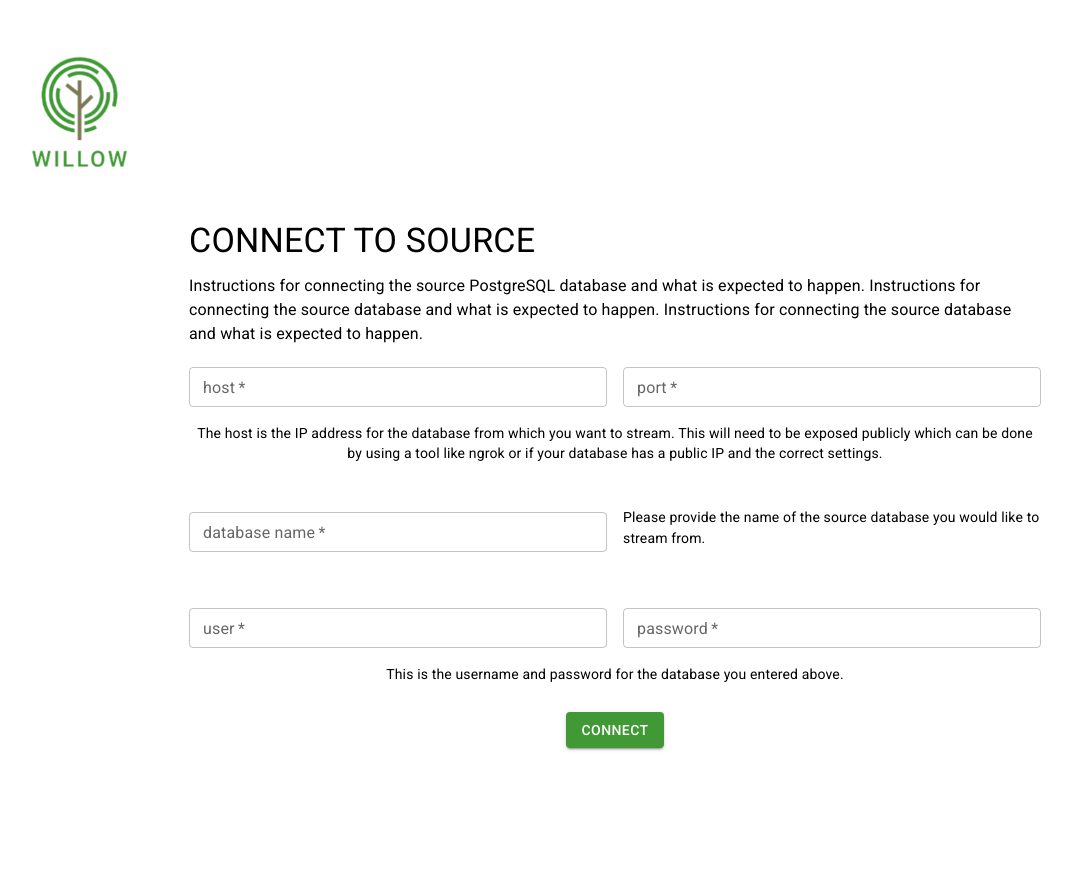
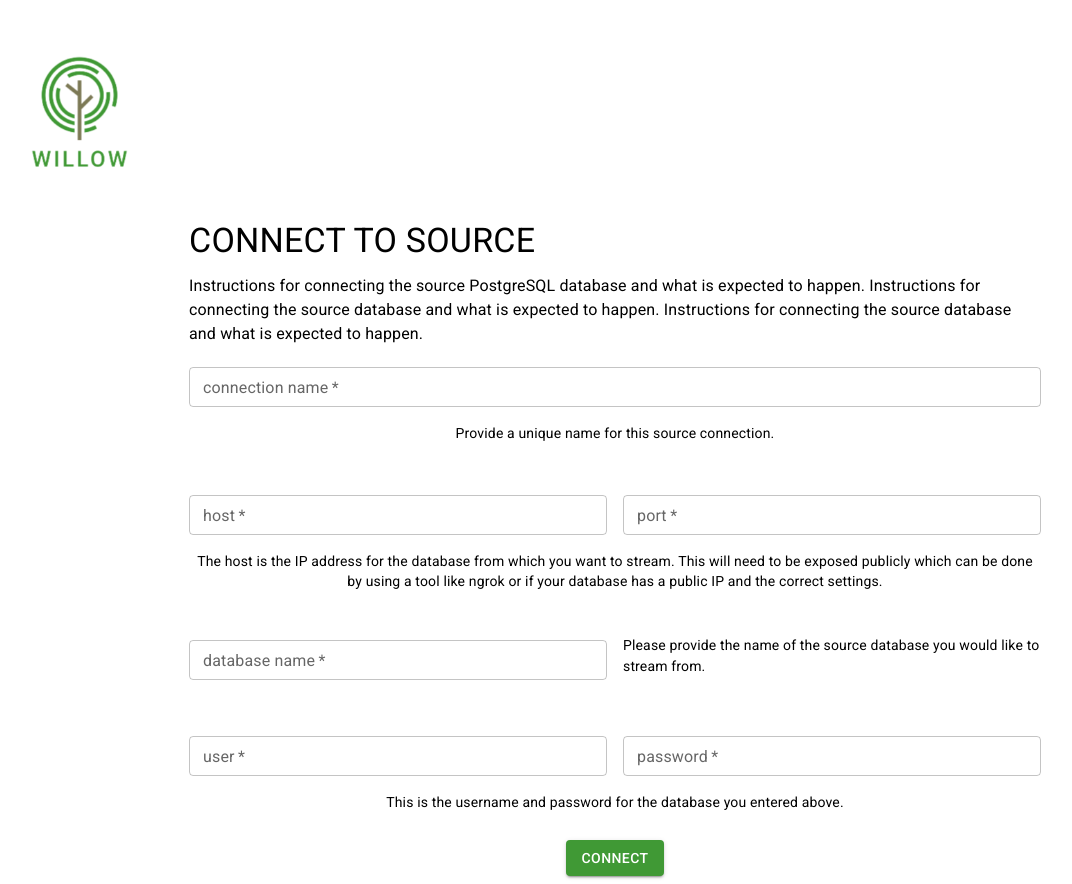
Before and after one commit to willow-cdc/willow, a React (Vite) app in the folder frontend/: page / in a window 1280 px wide. Shown: the whole page, without its empty margins (25-1097 px from the left). Before the commit the page ends 800 px from the top, so only its background shows below. Built offline with nearby package versions, Linux system fonts and the light colour scheme.

Commit message:
feat(ui): :lipstick: Add connection name to source form.
Co-authored-by: Alessio Novi <alessionovi@yahoo.com>

```diff
--- a/frontend/src/components/SourceConnectionForm.tsx
+++ b/frontend/src/components/SourceConnectionForm.tsx
@@ -14,6 +14,7 @@ const SourceConnectionForm = () => {
       dbName: "",
       user: "",
       password: "",
+      connectionName: ""
     }
   );
 
--- a/frontend/src/components/SourceForm.tsx
+++ b/frontend/src/components/SourceForm.tsx
@@ -7,13 +7,13 @@ import {
   FormControl,
   Box,
   // FormHelperText,
-} from "@mui/material";
-import React from "react";
+} from '@mui/material';
+import React from 'react';
 import {
   SourceFormConnectionDetails,
   rawTablesAndColumnsData,
-} from "../types/types";
-import { postSourceVerify } from "../services/source";
+} from '../types/types';
+import { postSourceVerify } from '../services/source';
 
 const SourceForm = ({
   formStateObj,
@@ -59,6 +59,27 @@ const SourceForm = ({
             the source database and what is expected to happen.
           </Typography>
           <Grid container rowSpacing={4} columnSpacing={2} alignItems="center">
+            <Grid item xs={12}>
+              <TextField
+                size="small"
+                required
+                label="connection name"
+                fullWidth
+                margin="normal"
+                value={formStateObj.connectionName}
+                onChange={(e) => {
+                  setFormStateObj({
+                    ...formStateObj,
+                    connectionName: e.target.value,
+                  });
+                }}
+              />
+            </Grid>
+            <Grid item xs={12}>
+              <Typography marginTop={-3} align="center" variant="body2">
+                Provide a unique name for this source connection.
+              </Typography>
+            </Grid>
             <Grid item xs={6}>
               <TextField
                 size="small"
--- a/frontend/src/types/types.ts
+++ b/frontend/src/types/types.ts
@@ -4,6 +4,7 @@ export interface SourceFormConnectionDetails {
   dbName: string;
   user: string;
   password: string;
+  connectionName: string
 }
 
 export interface RedisConnectionDetails {
```
